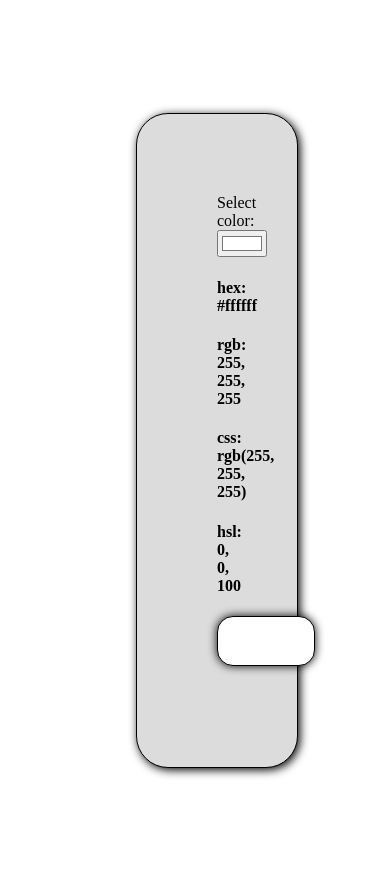
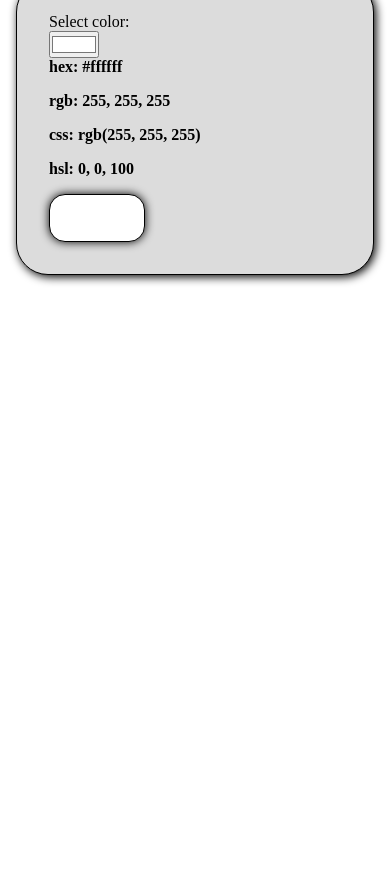
Before and after one commit to magn902m/improved_color_selector, a plain HTML site: page index.html in a window 390 px wide. Shown: the part 73-951 px from the top of the page. After the commit the page ends 844 px from the top, so only its background shows below. Drawn offline with Linux system fonts and the light colour scheme.

Commit message:
styling for better mobile experences

```diff
--- a/styles.css
+++ b/styles.css
@@ -1,12 +1,24 @@
+* {
+  margin: 0;
+  padding: 0;
+  box-sizing: border-box;
+}
+
 main > section {
   display: flex;
   flex-direction: column;
-  margin: 8rem;
   background-color: gainsboro;
-  padding: 5rem;
+  margin: 1rem;
+  padding: 2rem;
   border: solid 1px #000;
   border-radius: 2rem;
   box-shadow: 2px 2px 10px;
+}
+
+#colorCodes {
+  gap: 1rem;
+  display: flex;
+  flex-direction: column;
 }
 
 .color_box {
```
